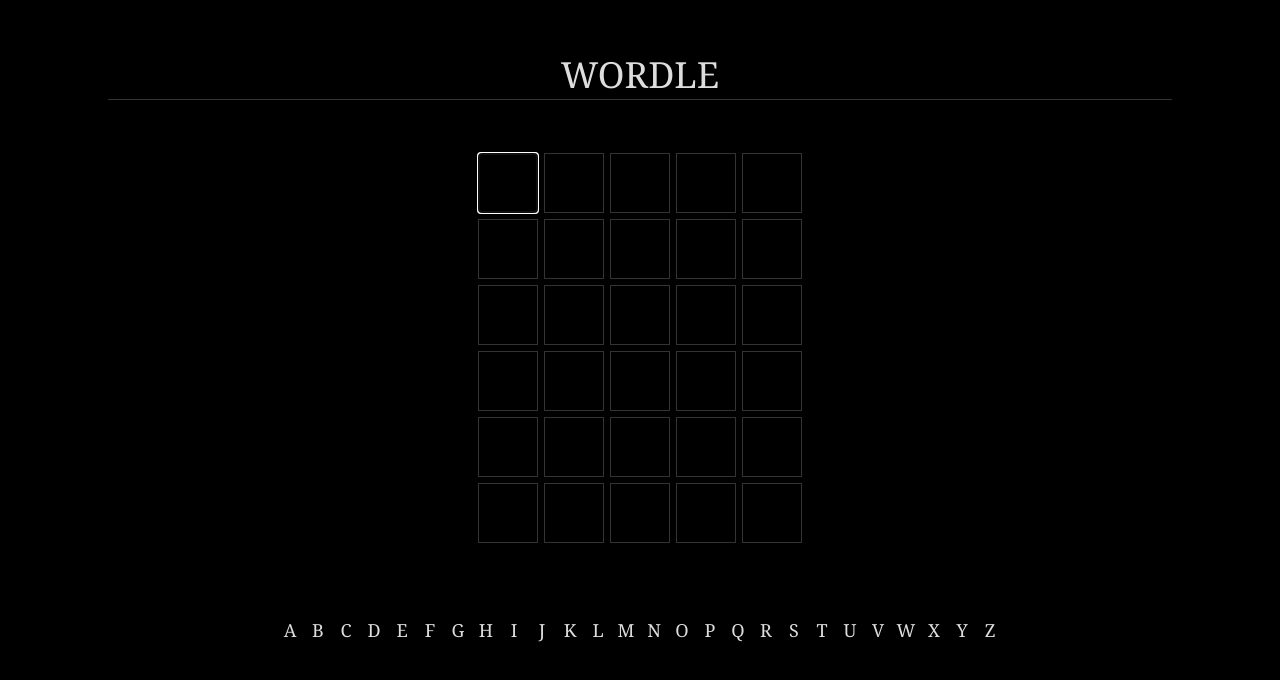
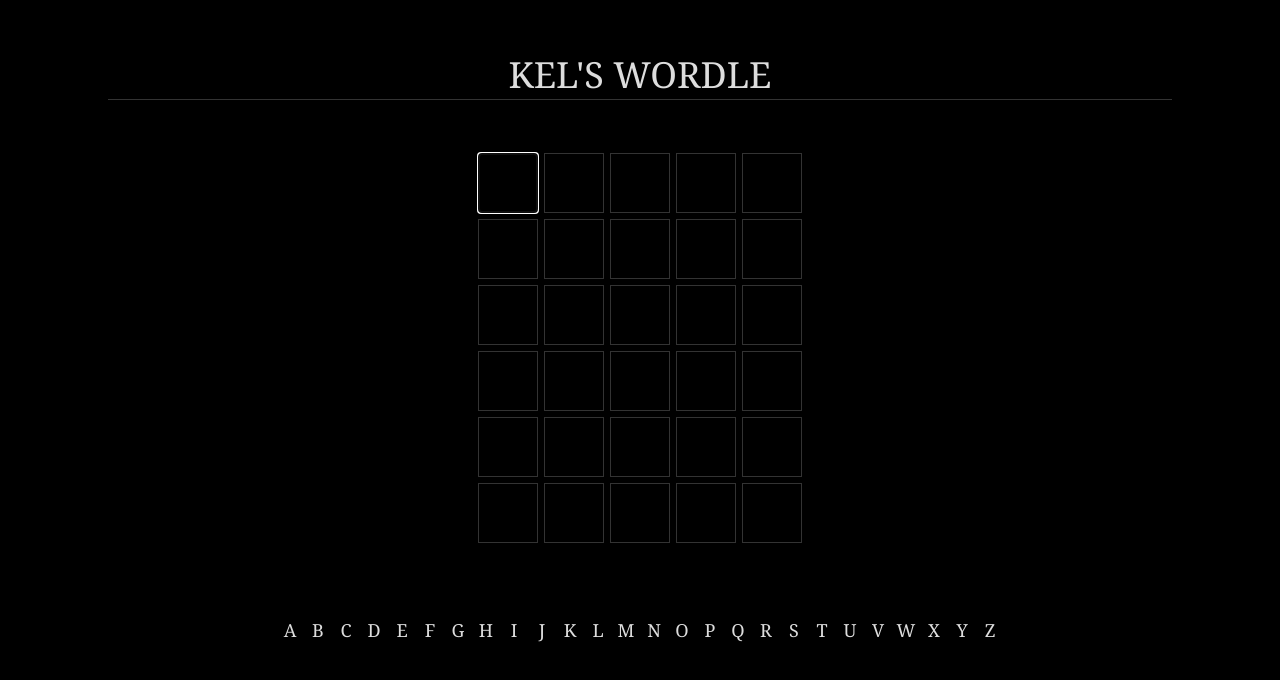
Before and after one commit to ayalanb/Ayala-s-Mines, a plain HTML site: page wordle/index.html in a window 1280 px wide. Drawn offline with nearby package versions, Linux system fonts and the light colour scheme.

Commit message:
changed title

```diff
--- a/wordle/index.html
+++ b/wordle/index.html
@@ -62,7 +62,7 @@
 
 <body>
 
-    <a id="title" href="#">WORDLE</a>
+    <a id="title" href="#">KEL'S WORDLE</a>
     <div id="grid"></div>
     <div id="alphabet"></div>
     <div id="messages"></div>
```
